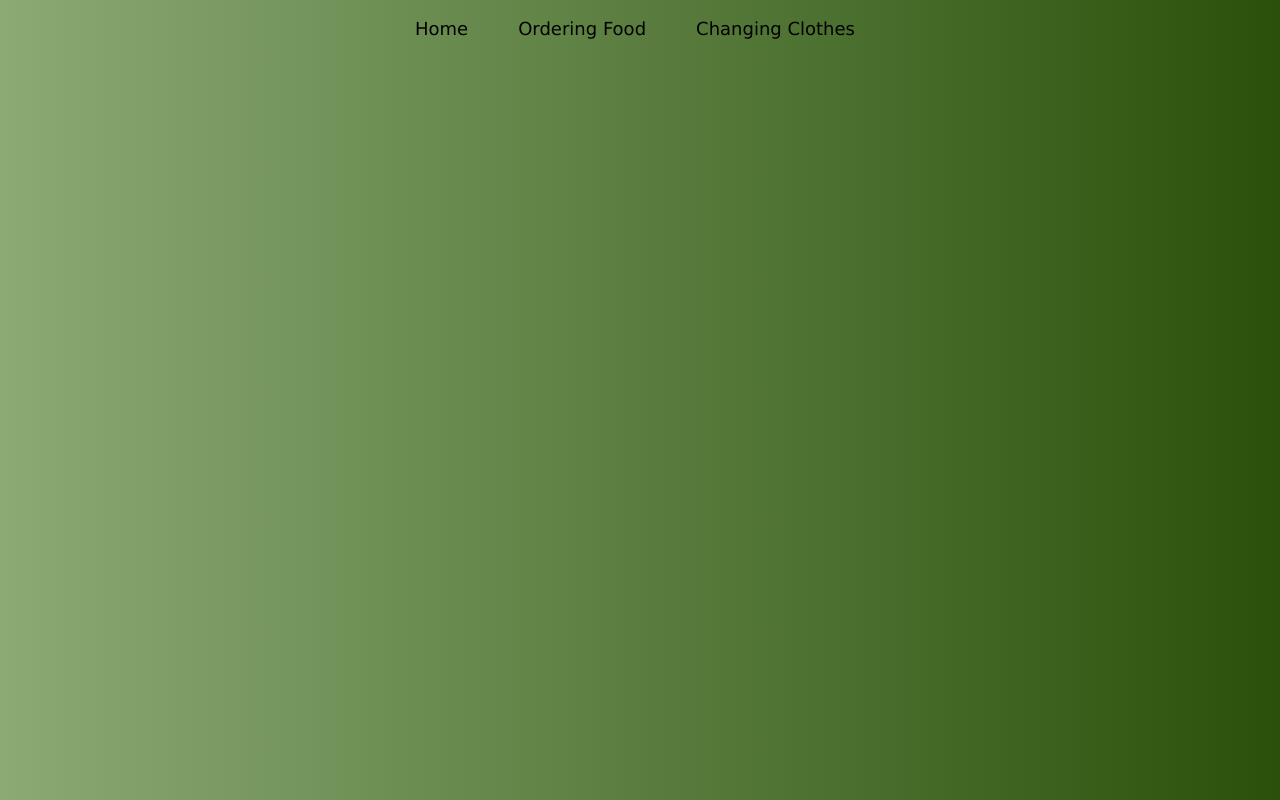
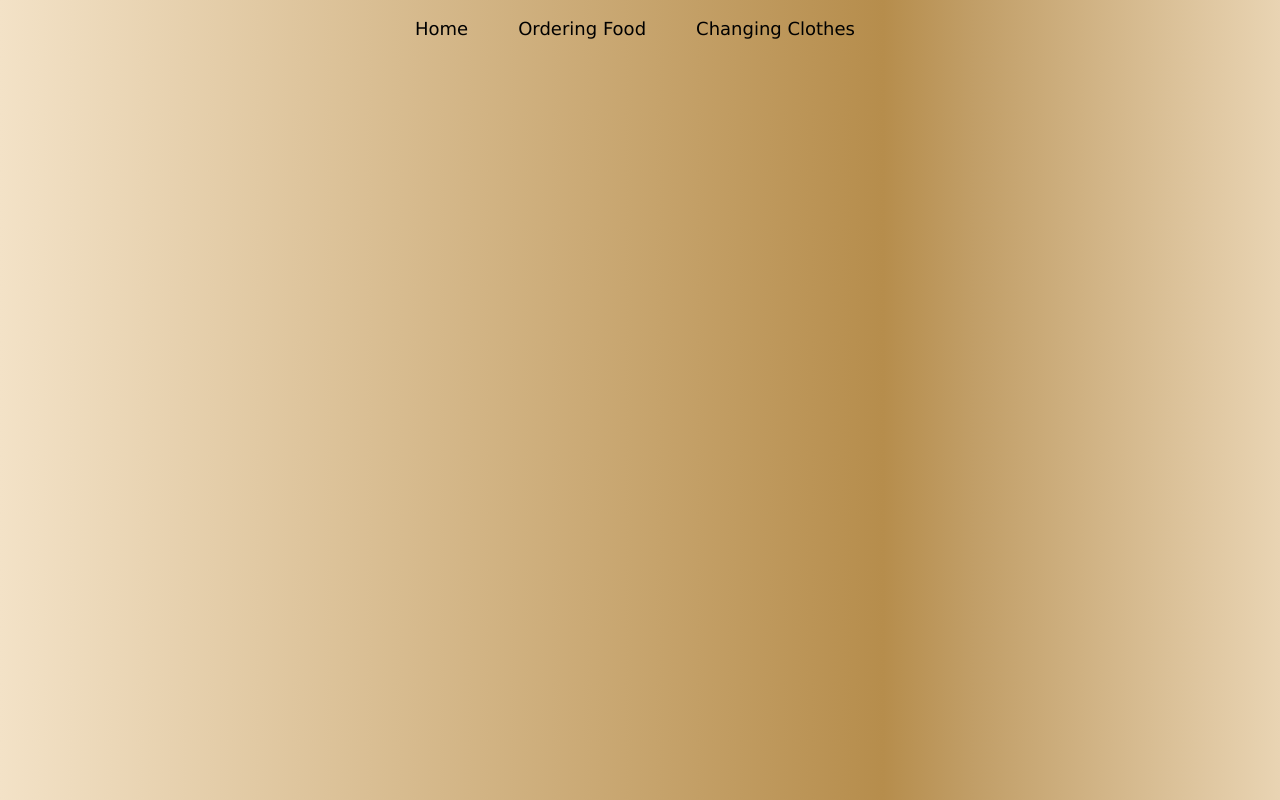
Before and after one commit to KotAleksei/reduxTasks, a React (Create React App) app: page / in a window 1280 px wide. Built offline with nearby package versions, Linux system fonts and the light colour scheme.

Commit message:
change background

```diff
--- a/src/App.css
+++ b/src/App.css
@@ -6,7 +6,7 @@ html {
   background: -webkit-linear-gradient(left, rgba(139,170,116,1) 0%, rgba(66,103,37,1) 75%, rgba(42,81,11,1) 100%);
   background: -o-linear-gradient(left, rgba(139,170,116,1) 0%, rgba(66,103,37,1) 75%, rgba(42,81,11,1) 100%);
   background: -ms-linear-gradient(left, rgba(139,170,116,1) 0%, rgba(66,103,37,1) 75%, rgba(42,81,11,1) 100%); */
-  background: linear-gradient(to right, rgba(139,170,116,1) 0%, rgba(66,103,37,1) 75%, rgba(42,81,11,1) 100%);
+  background: linear-gradient(to right, rgba(243,226,199,1) 0%, rgba(182,141,76,1) 69%, rgba(193,158,103,1) 76%, rgba(233,212,179,1) 100%);
 }
 .homePage {
   text-align: center;
```
